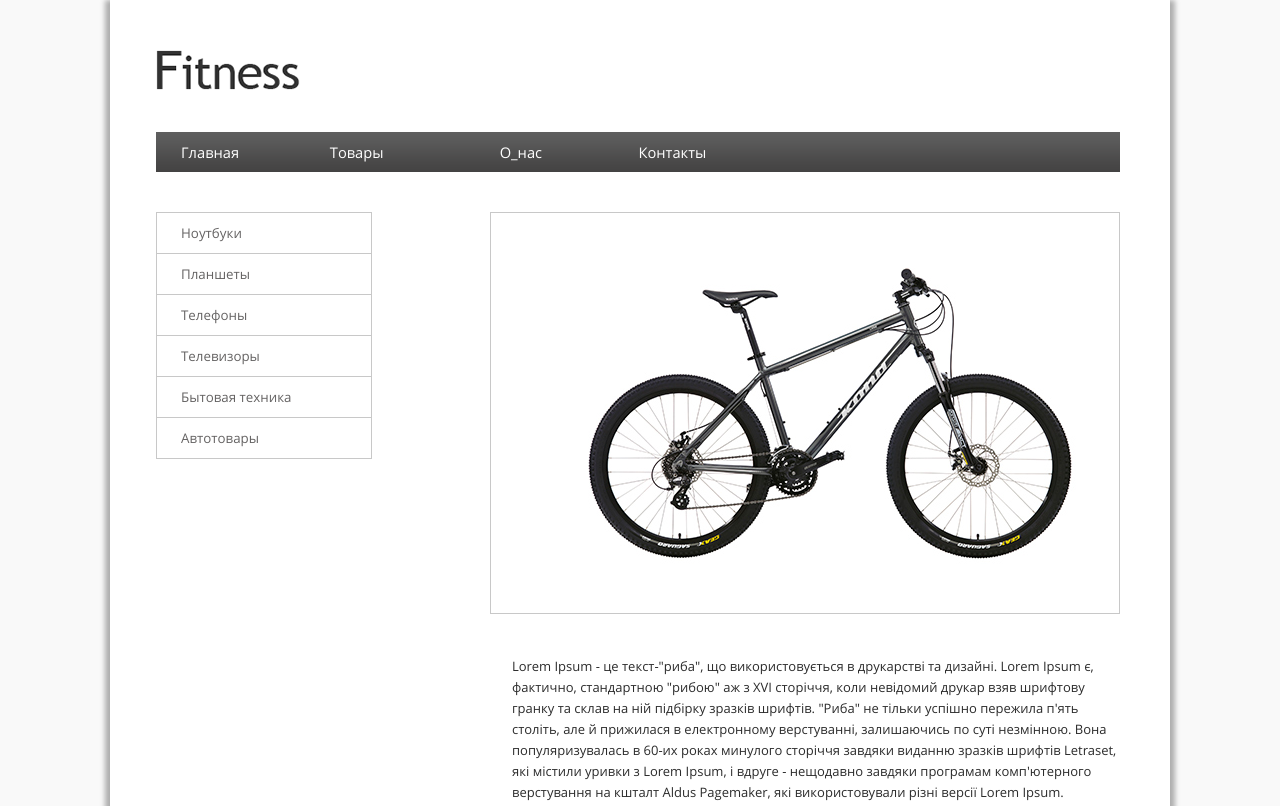
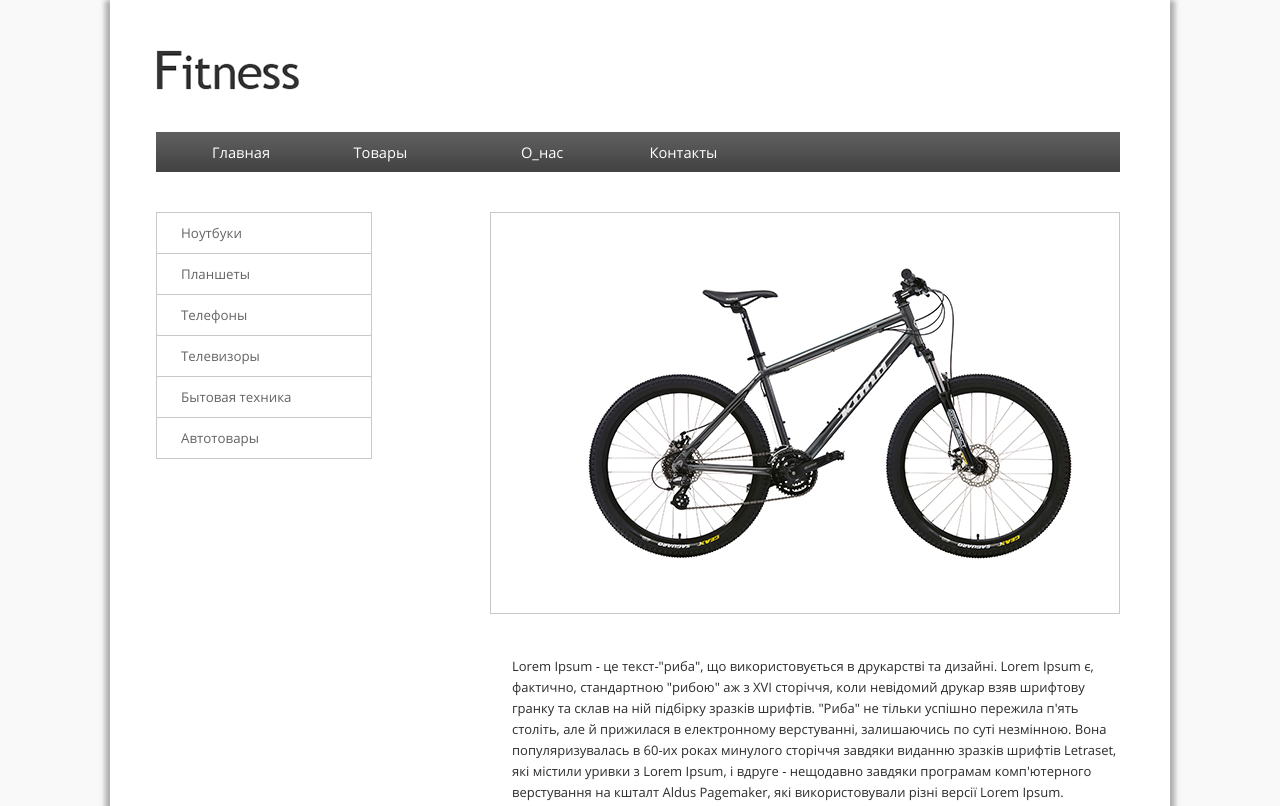
Before and after one commit to N1W/shevel_html_3, a plain HTML site: page index.html in a window 1280 px wide. Shown: the top 806 px of the page. Drawn offline with Linux system fonts and the light colour scheme.

Commit message:
changed header menu

```diff
--- a/css/style.css
+++ b/css/style.css
@@ -43,6 +43,7 @@ header .menu {
 .menu li {
 	display: inline-block;
 	//display: inline;
+	text-align: center;
 }
 
 header li:hover {
@@ -52,22 +53,22 @@ header li:hover {
 }
 
 .menu li:first-child {
-	padding-left: 25px;
+	margin-left: 25px;
 	width: 120px;
 }
 
 .menu li:nth-child(2) {
-	padding-left: 25px;
+	margin-left: 25px;
 	width: 101px;
 }
 
 .menu li:nth-child(3) {
-	padding-left: 65px;
+	margin-left: 65px;
 	width: 85px;
 }
 
 .menu li:last-child {
-	padding-left: 50px;
+	margin-left: 50px;
 	width: 90px;
 }
 
@@ -150,10 +151,6 @@ footer {
 	padding-right: 26px;
 }
 
-.bottom_menu li {
-	display: inline-block;
-}
-
 footer li:hover {
 	text-decoration: underline;
 }
```
